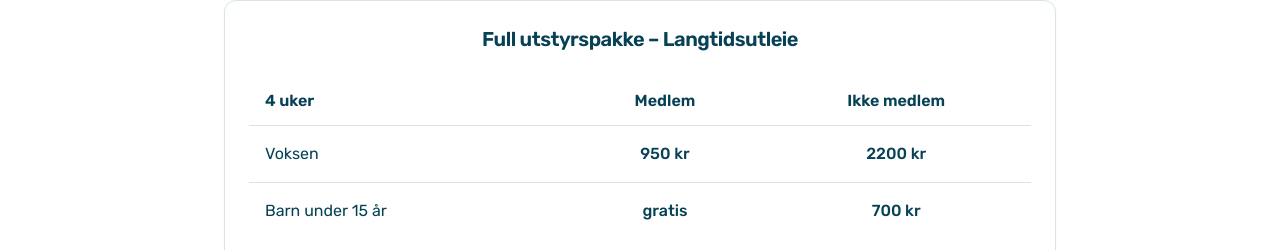
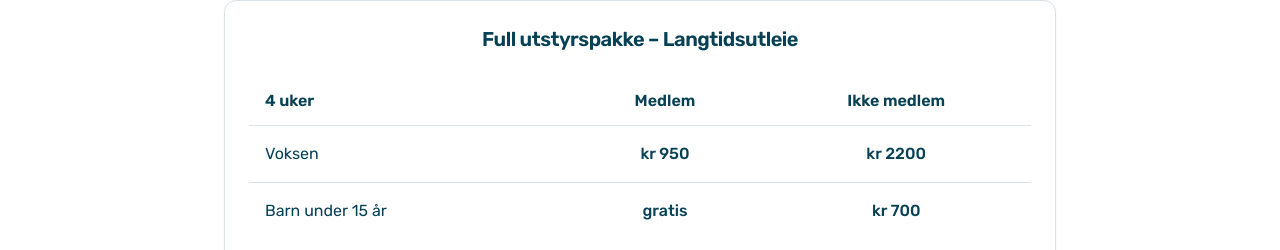
Before and after one commit to Tibbitazz/boblefri-reimagined-space, a React (Vite) app: page /#/laneutstyr in a window 1280 px wide. Shown: the part 702-952 px from the top of the page. Built offline with nearby package versions, Linux system fonts and the light colour scheme.

Commit message:
Changes
Co-authored-by: Tibbitazz <54623943+Tibbitazz@users.noreply.github.com>

```diff
--- a/src/pages/Låneutstyr.tsx
+++ b/src/pages/Låneutstyr.tsx
@@ -83,13 +83,13 @@ const Låneutstyr = () => {
                     <tbody>
                       <tr className="border-b border-border">
                         <td className="py-4 px-4 text-foreground">Voksen</td>
-                        <td className="py-4 px-4 text-center text-foreground font-medium">950 kr</td>
-                        <td className="py-4 px-4 text-center text-foreground font-medium">2200 kr</td>
+                        <td className="py-4 px-4 text-center text-foreground font-medium">kr 950</td>
+                        <td className="py-4 px-4 text-center text-foreground font-medium">kr 2200</td>
                       </tr>
                       <tr>
                         <td className="py-4 px-4 text-foreground">Barn under 15 år</td>
                         <td className="py-4 px-4 text-center text-foreground font-medium">gratis</td>
-                        <td className="py-4 px-4 text-center text-foreground font-medium">700 kr</td>
+                        <td className="py-4 px-4 text-center text-foreground font-medium">kr 700</td>
                       </tr>
                     </tbody>
                   </table>
```
